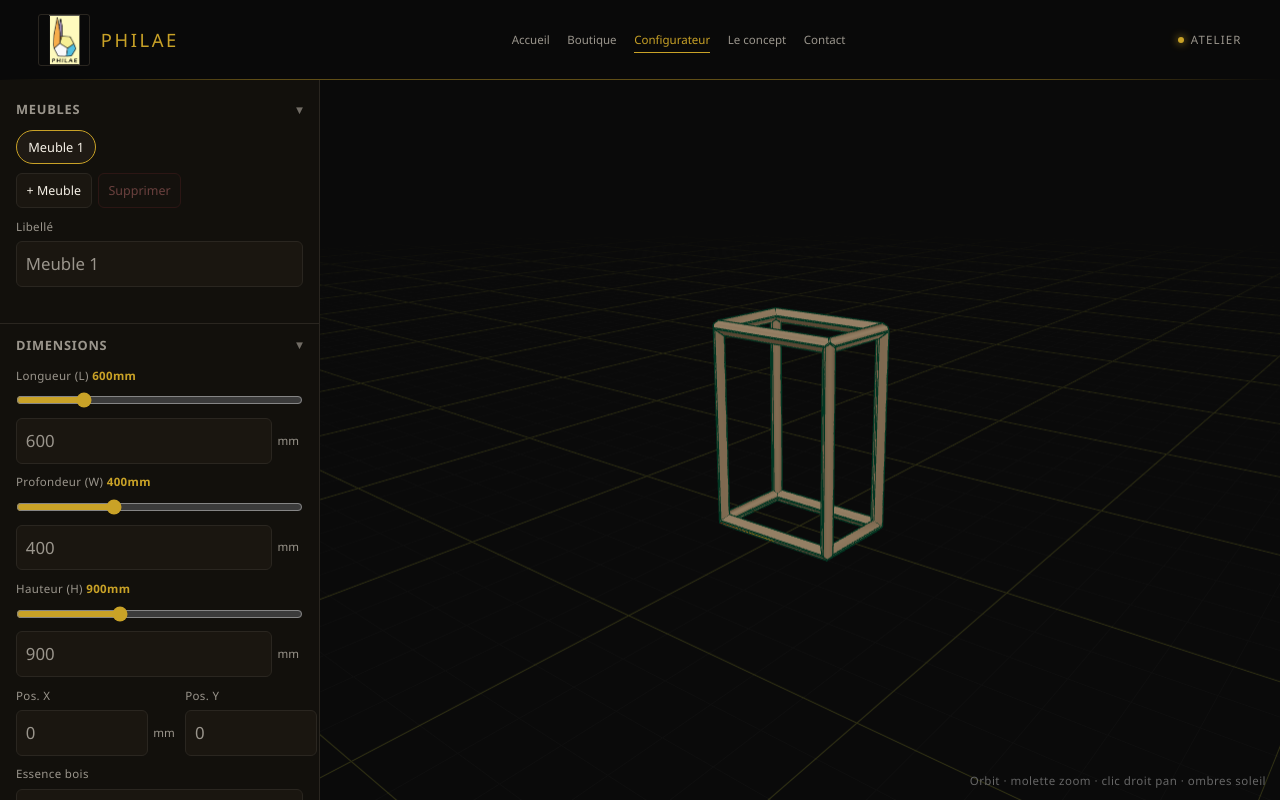
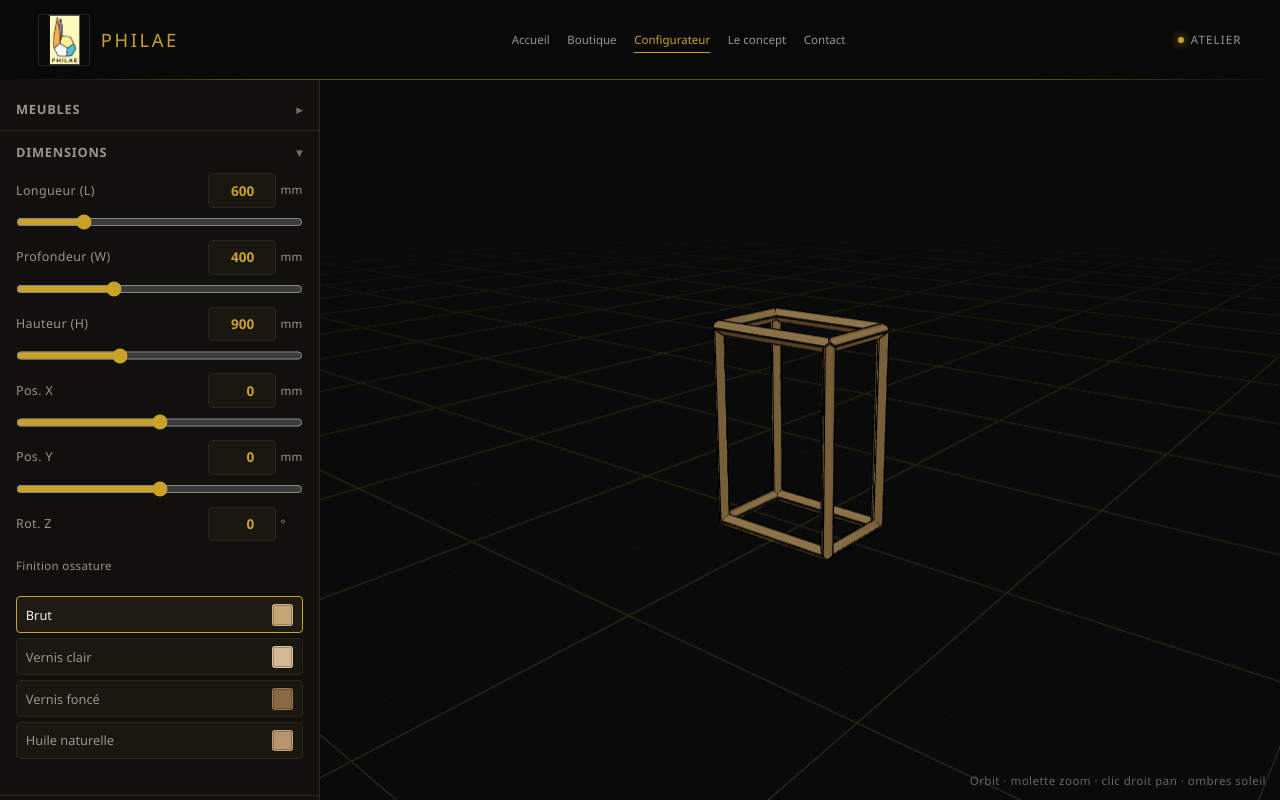
Before and after one commit to Erwin67000/WEB, a React (Vite) app: page / in a window 1280 px wide. Both pictures are taken after a click on the button "CONFIGURER". Built offline with nearby package versions, Linux system fonts and the light colour scheme.

Commit message:
committon

```diff
--- a/src/1_STRUCTURE/00_matrice/matrice_constante.js
+++ b/src/1_STRUCTURE/00_matrice/matrice_constante.js
@@ -86,7 +86,8 @@ export const FINITIONS = {
 
 /**
  * Finition de surface de l’ossature (traitement) — enregistrée dans la matrice.
- * S’applique par-dessus l’essence (FINITIONS).
+ * S’applique par-dessus l’essence atelier (bois local, non choisi par le client).
+ * previewColor : pastille UI client.
  */
 export const FINITIONS_OSSATURE = {
   brut: {
@@ -94,8 +95,8 @@ export const FINITIONS_OSSATURE = {
     label: 'Brut',
     roughness: 0.88,
     metalness: 0.02,
-    /** multiplie la teinte essence (1 = inchangé) */
     shade: 1,
+    previewColor: '#c4a574',
   },
   vernis_clair: {
     id: 'vernis_clair',
@@ -103,6 +104,7 @@ export const FINITIONS_OSSATURE = {
     roughness: 0.32,
     metalness: 0.08,
     shade: 1.06,
+    previewColor: '#d4b896',
   },
   vernis_fonce: {
     id: 'vernis_fonce',
@@ -110,13 +112,7 @@ export const FINITIONS_OSSATURE = {
     roughness: 0.28,
     metalness: 0.1,
     shade: 0.72,
-  },
-  grave: {
-    id: 'grave',
-    label: 'Gravé',
-    roughness: 0.78,
-    metalness: 0.04,
-    shade: 0.9,
+    previewColor: '#8a6a42',
   },
   huile: {
     id: 'huile',
@@ -124,6 +120,16 @@ export const FINITIONS_OSSATURE = {
     roughness: 0.48,
     metalness: 0.03,
     shade: 0.95,
+    previewColor: '#b8956a',
+  },
+  // Conservées pour rétrocompat exports / anciennes configs (non proposées au client)
+  grave: {
+    id: 'grave',
+    label: 'Gravé',
+    roughness: 0.78,
+    metalness: 0.04,
+    shade: 0.9,
+    previewColor: '#a88860',
   },
   cire: {
     id: 'cire',
@@ -131,8 +137,17 @@ export const FINITIONS_OSSATURE = {
     roughness: 0.42,
     metalness: 0.05,
     shade: 1.02,
+    previewColor: '#c9b48a',
   },
 }
+
+/** Finitions proposées au client dans le control panel. */
+export const FINITIONS_OSSATURE_CLIENT = [
+  'brut',
+  'vernis_clair',
+  'vernis_fonce',
+  'huile',
+]
 
 /**
  * 5 couleurs panneau — tons site (or / ivoire / bois), contrastent légèrement.
--- a/src/1_STRUCTURE/01_meuble3D/OssatureView.jsx
+++ b/src/1_STRUCTURE/01_meuble3D/OssatureView.jsx
@@ -1,4 +1,4 @@
-import { useMemo, useLayoutEffect, useEffect, useRef } from 'react'
+import { useMemo, useEffect, useLayoutEffect, useRef } from 'react'
 import { useThree, extend } from '@react-three/fiber'
 import * as THREE from 'three'
 import { LineSegments2 } from 'three/examples/jsm/lines/LineSegments2.js'
@@ -18,7 +18,7 @@ extend({ LineSegments2, LineSegmentsGeometry, LineMaterial })
 /**
  * Rendu des 12 arêtes d'un meuble Philae.
  * Coordonnées en mm → scale 0.001 vers mètres Three.js.
- * Lignes d’arêtes : noir brillant, légèrement épaissies (LineSegments2).
+ * Contours : noir brillant (toujours), un peu épaissis (LineSegments2).
  */
 const SCALE = 0.001
 
@@ -28,8 +28,8 @@ function shadeHex(hex, factor) {
   return `#${c.getHexString()}`
 }
 
-function AreteMesh({ mesh, color, edgeColor, wireframe, roughness, metalness }) {
-  const { size } = useThree()
+function AreteMesh({ mesh, color, wireframe, roughness, metalness }) {
+  const { size, gl } = useThree()
   const lineMatRef = useRef(null)
 
   const geometry = useMemo(() => {
@@ -40,24 +40,36 @@ function AreteMesh({ mesh, color, edgeColor, wireframe, roughness, metalness })
     return geo
   }, [mesh])
 
-  const edgeGeometry = useMemo(() => {
+  /** Contour filaire classique (fiable, noir) */
+  const edgeBasic = useMemo(() => {
+    const geo = new THREE.BufferGeometry()
+    geo.setAttribute('position', new THREE.BufferAttribute(mesh.wire, 3))
+    return geo
+  }, [mesh])
+
+  /** Contour épais (Line2) — résolution écran mise à jour */
+  const edgeFat = useMemo(() => {
     const geo = new LineSegmentsGeometry()
     geo.setPositions(Array.from(mesh.wire))
     return geo
   }, [mesh])
 
+  const dpr = gl.getPixelRatio?.() || 1
+  const resW = Math.max(1, size.width * dpr)
+  const resH = Math.max(1, size.height * dpr)
+
   useLayoutEffect(() => {
-    if (lineMatRef.current) {
-      lineMatRef.current.resolution.set(size.width, size.height)
-    }
-  }, [size.width, size.height])
+    const mat = lineMatRef.current
+    if (mat?.resolution) mat.resolution.set(resW, resH)
+  }, [resW, resH])
 
   useEffect(() => {
     return () => {
       geometry.dispose()
-      edgeGeometry.dispose()
+      edgeBasic.dispose()
+      edgeFat.dispose()
     }
-  }, [geometry, edgeGeometry])
+  }, [geometry, edgeBasic, edgeFat])
 
   return (
     <group>
@@ -70,14 +82,23 @@ function AreteMesh({ mesh, color, edgeColor, wireframe, roughness, metalness })
           wireframe={wireframe}
         />
       </mesh>
-      <lineSegments2 geometry={edgeGeometry}>
+      {/* Base noire toujours visible (comme vignettes boutique) */}
+      <lineSegments geometry={edgeBasic} renderOrder={2}>
+        <lineBasicMaterial
+          color={ARETE_EDGE_COLOR}
+          depthTest
+          transparent={false}
+        />
+      </lineSegments>
+      {/* Surcouche légèrement plus épaisse */}
+      <lineSegments2 geometry={edgeFat} renderOrder={3}>
         <lineMaterial
           ref={lineMatRef}
-          color={edgeColor}
+          color={ARETE_EDGE_COLOR}
           linewidth={ARETE_EDGE_WIDTH}
           transparent={false}
           depthTest
-          resolution={[size.width, size.height]}
+          resolution={[resW, resH]}
         />
       </lineSegments2>
     </group>
@@ -102,11 +123,10 @@ export default function OssatureView({
     FINITIONS_OSSATURE[ossatureFinish] ||
     FINITIONS_OSSATURE[DEFAULT_FINITION_OSSATURE]
 
+  // Sélection : teinte un peu plus claire sur le volume, arêtes restent noires
   const color = selected
-    ? '#d4b896'
+    ? shadeHex(finish.color, (surf.shade ?? 1) * 1.08)
     : shadeHex(finish.color, surf.shade ?? 1)
-  // Lignes d’arêtes : noir brillant (sélection : vert discret)
-  const edgeColor = selected ? '#1b4332' : ARETE_EDGE_COLOR
 
   return (
     <group
@@ -123,7 +143,6 @@ export default function OssatureView({
             key={m.id}
             mesh={m}
             color={color}
-            edgeColor={edgeColor}
             wireframe={wireframe}
             roughness={surf.roughness}
             metalness={Math.max(surf.metalness ?? 0.05, 0.12)}
--- a/src/components/ControlPanel.jsx
+++ b/src/components/ControlPanel.jsx
@@ -1,8 +1,8 @@
 import { useMemo, useState } from 'react'
 import { useActiveConfigStore, useActiveConfigStoreApi } from '../store/ConfigStoreContext.jsx'
 import {
-  FINITIONS,
   FINITIONS_OSSATURE,
+  FINITIONS_OSSATURE_CLIENT,
   PANNEAU_COULEURS,
   EPAISSEUR_PANNEAU,
 } from '../1_STRUCTURE/00_matrice/matrice_constante.js'
@@ -36,11 +36,16 @@ const DESSUS_OPTIONS = [
   { id: 'dessus_exterieur', label: 'Dessus extérieur' },
 ]
 
-function NumField({ label, value, onChange, min, max, step = 1, unit = 'mm' }) {
+/**
+ * Rangée compacte : Label · [valeur] · unité, puis slider dessous.
+ * (Longueur / Profondeur / Hauteur / Pos. X / Pos. Y / Z tablette)
+ */
+function SliderDim({ label, value, onChange, min, max, step = 5, unit = 'mm' }) {
   return (
-    <label className="field">
+    <label className="field slider-dim slider-dim-compact">
+      <div className="slider-dim-head">
         <span className="field-label">{label}</span>
-      <div className="field-input-row">
+        <div className="slider-dim-input">
           <input
             type="number"
             value={value}
@@ -51,21 +56,7 @@ function NumField({ label, value, onChange, min, max, step = 1, unit = 'mm' }) {
           />
           <span className="field-unit">{unit}</span>
         </div>
-    </label>
-  )
-}
-
-/** Slider + saisie numérique (Longueur / Profondeur / Hauteur / Z tablette). */
-function SliderDim({ label, value, onChange, min, max, step = 5, unit = 'mm' }) {
-  return (
-    <label className="field slider-dim">
-      <span className="field-label">
-        {label}{' '}
-        <strong className="slider-val">
-          {value}
-          {unit}
-        </strong>
-      </span>
+      </div>
       <input
         type="range"
         min={min}
@@ -74,7 +65,17 @@ function SliderDim({ label, value, onChange, min, max, step = 5, unit = 'mm' })
         value={value}
         onChange={(e) => onChange(Number(e.target.value))}
       />
-      <div className="field-input-row">
+    </label>
+  )
+}
+
+/** Rotation seule (sans slider long) — compacte. */
+function NumFieldInline({ label, value, onChange, min, max, step = 1, unit = '°' }) {
+  return (
+    <label className="field slider-dim-compact">
+      <div className="slider-dim-head">
+        <span className="field-label">{label}</span>
+        <div className="slider-dim-input">
           <input
             type="number"
             value={value}
@@ -84,6 +85,7 @@ function SliderDim({ label, value, onChange, min, max, step = 5, unit = 'mm' })
             onChange={(e) => onChange(Number(e.target.value))}
           />
           <span className="field-unit">{unit}</span>
+        </div>
       </div>
     </label>
   )
@@ -148,14 +150,15 @@ export default function ControlPanel() {
 
   const [flash, setFlash] = useState('')
   const [mobileOpen, setMobileOpen] = useState(false)
+  /** Au départ : seule la section Dimensions est ouverte. */
   const [openSections, setOpenSections] = useState({
-    meuble: true,
+    meuble: false,
     dims: true,
-    modules: true,
-    panneaux: true,
+    modules: false,
+    panneaux: false,
     scene: false,
     contact: false,
-    devis: true,
+    devis: false,
   })
 
   if (!unit) return null
@@ -260,8 +263,7 @@ export default function ControlPanel() {
                 step={DIM_LIMITS.H.step}
                 onChange={(H) => updateDims(unit.id, { H })}
               />
-              <div className="field-grid-3">
-                <NumField
+              <SliderDim
                 label="Pos. X"
                 value={unit.positionMm.x}
                 min={-5000}
@@ -269,7 +271,7 @@ export default function ControlPanel() {
                 step={10}
                 onChange={(x) => updatePosition(unit.id, { x })}
               />
-                <NumField
+              <SliderDim
                 label="Pos. Y"
                 value={unit.positionMm.y}
                 min={-5000}
@@ -277,7 +279,7 @@ export default function ControlPanel() {
                 step={10}
                 onChange={(y) => updatePosition(unit.id, { y })}
               />
-                <NumField
+              <NumFieldInline
                 label="Rot. Z"
                 value={unit.rotationZ}
                 min={-180}
@@ -286,52 +288,34 @@ export default function ControlPanel() {
                 unit="°"
                 onChange={(rotationZ) => updateUnit(unit.id, { rotationZ })}
               />
-              </div>
-              <label className="field">
-                <span className="field-label">Essence bois</span>
-                <select
-                  value={unit.woodFinish}
-                  onChange={(e) =>
-                    updateUnit(unit.id, { woodFinish: e.target.value })
+
+              <p className="field-label" style={{ marginTop: '0.35rem' }}>
+                Finition ossature
+              </p>
+              <div className="finish-choice-list">
+                {FINITIONS_OSSATURE_CLIENT.map((id) => {
+                  const f = FINITIONS_OSSATURE[id]
+                  if (!f) return null
+                  const active = (unit.ossatureFinish || 'brut') === id
+                  return (
+                    <button
+                      key={id}
+                      type="button"
+                      className={`finish-choice-btn${active ? ' active' : ''}`}
+                      onClick={() =>
+                        updateUnit(unit.id, { ossatureFinish: id })
                       }
                     >
-                  {Object.values(FINITIONS).map((f) => (
-                    <option key={f.id} value={f.id}>
-                      {f.label}
-                    </option>
-                  ))}
-                </select>
-              </label>
-              <label className="field">
-                <span className="field-label">Finition ossature</span>
-                <select
-                  value={unit.ossatureFinish || 'brut'}
-                  onChange={(e) =>
-                    updateUnit(unit.id, { ossatureFinish: e.target.value })
-                  }
-                >
-                  {Object.values(FINITIONS_OSSATURE).map((f) => (
-                    <option key={f.id} value={f.id}>
-                      {f.label}
-                    </option>
-                  ))}
-                </select>
-              </label>
-              <label className="field">
-                <span className="field-label">
-                  Note finition (libre → matrice)
-                </span>
-                <textarea
-                  rows={2}
-                  value={unit.ossatureFinitionNote || ''}
-                  onChange={(e) =>
-                    updateUnit(unit.id, {
-                      ossatureFinitionNote: e.target.value,
-                    })
-                  }
-                  placeholder="Ex. vernis mat satiné, teinte sur échantillon atelier…"
+                      <span className="finish-choice-label">{f.label}</span>
+                      <span
+                        className="finish-choice-swatch"
+                        style={{ background: f.previewColor }}
+                        title={f.label}
                       />
-              </label>
+                    </button>
+                  )
+                })}
+              </div>
             </div>
           )}
         </section>
--- a/src/styles/bridge.css
+++ b/src/styles/bridge.css
@@ -383,17 +383,118 @@ a.site-brand {
   }
 }
 
-/* ——— Sliders dimensions + Z tablette ——— */
-.slider-dim input[type='range'] {
+/* ——— Sliders dimensions + Z tablette (compact : label | valeur | mm) ——— */
+.slider-dim input[type='range'],
+.slider-dim-compact input[type='range'] {
   width: 100%;
   accent-color: var(--gold, #c9a227);
-  margin: 0.15rem 0 0.35rem;
+  margin: 0.2rem 0 0;
+  height: 1.1rem;
+}
+
+.slider-dim-compact {
+  gap: 0.15rem !important;
+}
+
+.slider-dim-head {
+  display: flex;
+  align-items: center;
+  justify-content: space-between;
+  gap: 0.5rem;
+  min-height: 1.75rem;
+}
+
+.slider-dim-head .field-label {
+  flex: 1 1 auto;
+  min-width: 0;
+  font-size: 0.78rem;
+  color: var(--text-muted, #9a958c);
+}
+
+.slider-dim-input {
+  display: flex;
+  align-items: center;
+  gap: 0.3rem;
+  flex-shrink: 0;
+}
+
+.slider-dim-input input[type='number'] {
+  width: 4.25rem;
+  background: var(--bg-elevated, #1a1610);
+  border: 1px solid var(--border, #2a2620);
+  border-radius: 4px;
+  padding: 0.28rem 0.35rem;
+  text-align: right;
+  font-variant-numeric: tabular-nums;
+  font-size: 0.85rem;
+  color: var(--gold, #c9a227);
+  font-weight: 600;
+}
+
+.slider-dim-input input[type='number']:focus {
+  outline: none;
+  border-color: var(--gold, #c9a227);
+}
+
+.slider-dim-input .field-unit {
+  font-size: 0.72rem;
+  color: var(--text-muted, #9a958c);
+  width: auto;
+  min-width: 1.4rem;
 }
 
 .slider-val {
   color: var(--gold, #c9a227);
   font-weight: 600;
   font-variant-numeric: tabular-nums;
+}
+
+/* ——— Finitions ossature (pastille à droite) ——— */
+.finish-choice-list {
+  display: flex;
+  flex-direction: column;
+  gap: 0.3rem;
+}
+
+.finish-choice-btn {
+  display: flex;
+  align-items: center;
+  justify-content: space-between;
+  gap: 0.6rem;
+  width: 100%;
+  padding: 0.4rem 0.55rem;
+  border: 1px solid var(--border, #2a2620);
+  border-radius: 4px;
+  background: var(--bg-elevated, #1a1610);
+  color: var(--text-muted, #9a958c);
+  cursor: pointer;
+  font-size: 0.8rem;
+  text-align: left;
+  transition: border-color 0.15s, color 0.15s, background 0.15s;
+}
+
+.finish-choice-btn:hover {
+  color: var(--text, #f5f0e6);
+  border-color: #555;
+}
+
+.finish-choice-btn.active {
+  border-color: var(--gold, #c9a227);
+  color: var(--text, #f5f0e6);
+  background: #1f1a14;
+}
+
+.finish-choice-label {
+  flex: 1;
+}
+
+.finish-choice-swatch {
+  width: 1.35rem;
+  height: 1.35rem;
+  border-radius: 3px;
+  border: 1px solid rgba(255, 255, 255, 0.12);
+  box-shadow: inset 0 0 0 1px rgba(0, 0, 0, 0.25);
+  flex-shrink: 0;
 }
 
 /* ——— Couleurs panneau (5 swatches) ——— */
```
Lines whose indentation alone changed are shown as unchanged.
